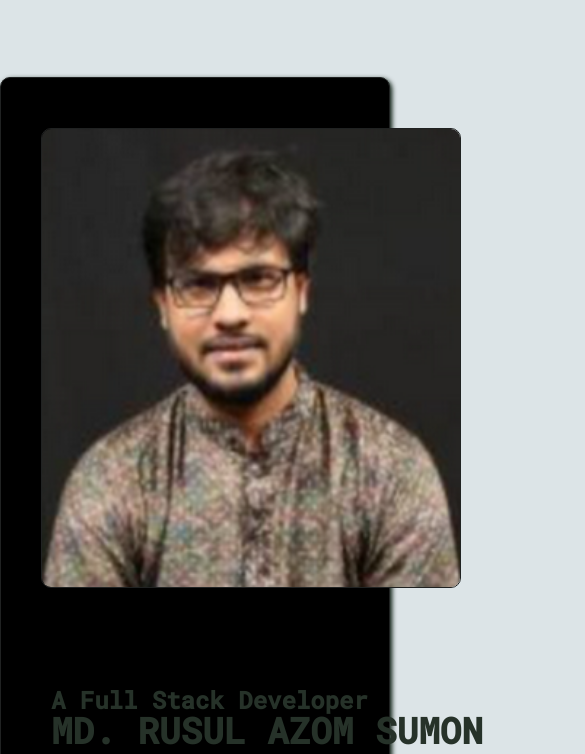
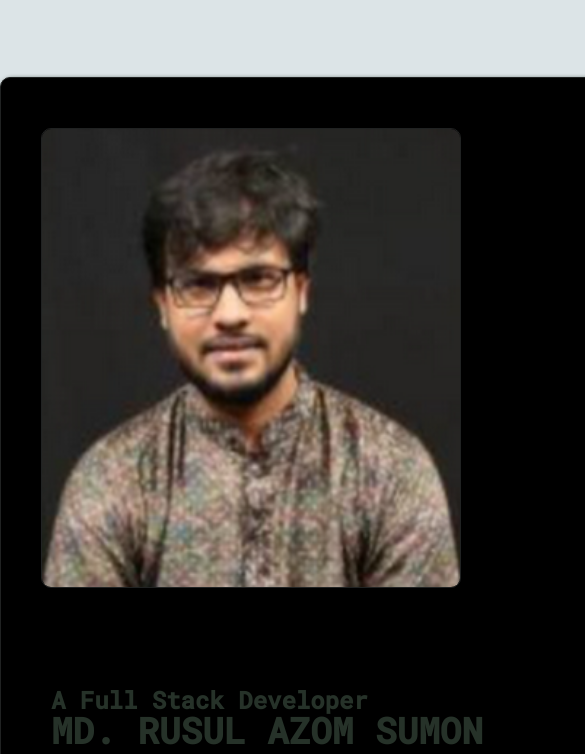
Before and after one commit to rusulazomsumon/ras-portfolio, a plain HTML site: page index.html in a window 390 px wide. Shown: the part 103-857 px from the top of the page, 585 px wide, since content can reach past the window. Drawn offline with nearby package versions, Linux system fonts and the light colour scheme; a web font is replaced by a local one.

Commit message:
width adjust

```diff
--- a/styles/style.css
+++ b/styles/style.css
@@ -740,7 +740,7 @@ TODO: contact form , Order now form
 /* navigaation */
 @media only screen and (max-width: 960px) {
     .container{
-        width: 100vw;
+        width: 960;
     }
 }
 
```
